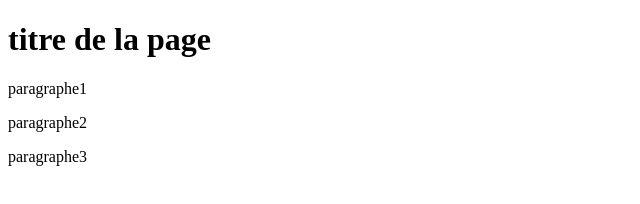
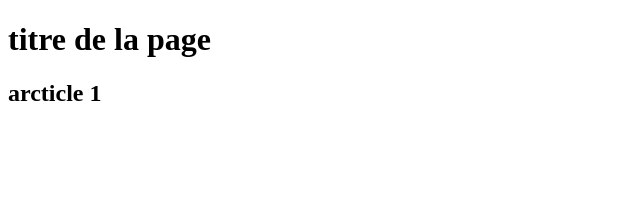
Before and after one commit to dechamps-chen/coursGitHub, a plain HTML site: page index.html in a window 1280 px wide. Shown: the whole page, without its empty margins (0-640 px from the left). Drawn offline with Linux system fonts and the light colour scheme.

Commit message:
modification index.html

```diff
--- a/index.html
+++ b/index.html
@@ -9,9 +9,10 @@
 
 <body>
     <h1>titre de la page</h1>
-    <p>paragraphe1</p>
-    <p>paragraphe2</p>
-    <p>paragraphe3</p>
+    <section>
+        <h1>arcticle 1</h1>
+    </section>
+
 </body>
 
 </html>
```
